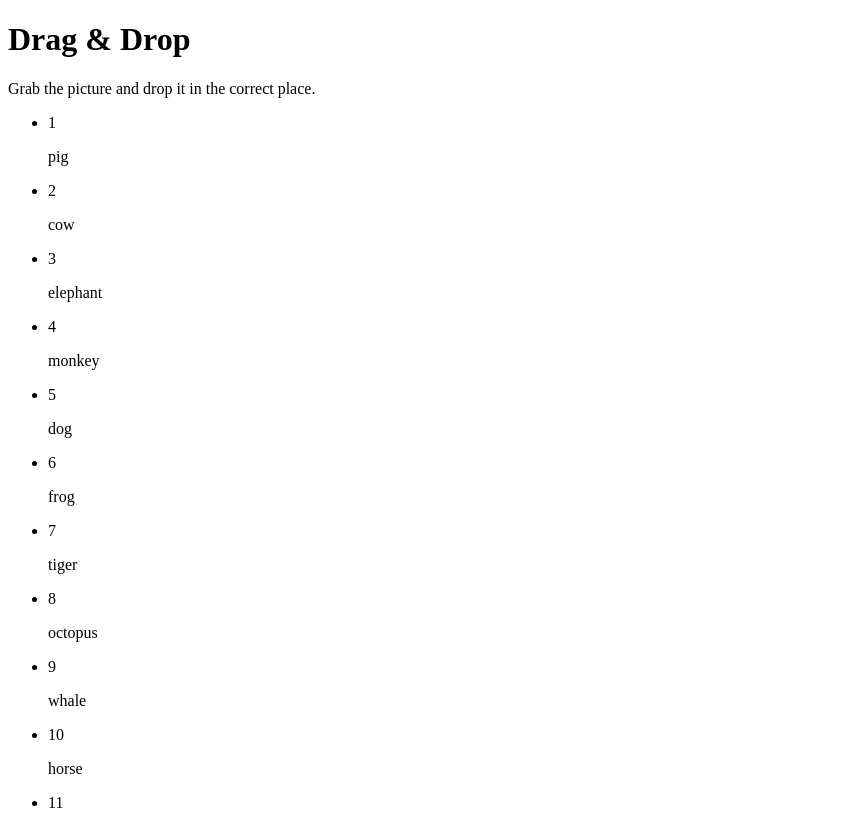
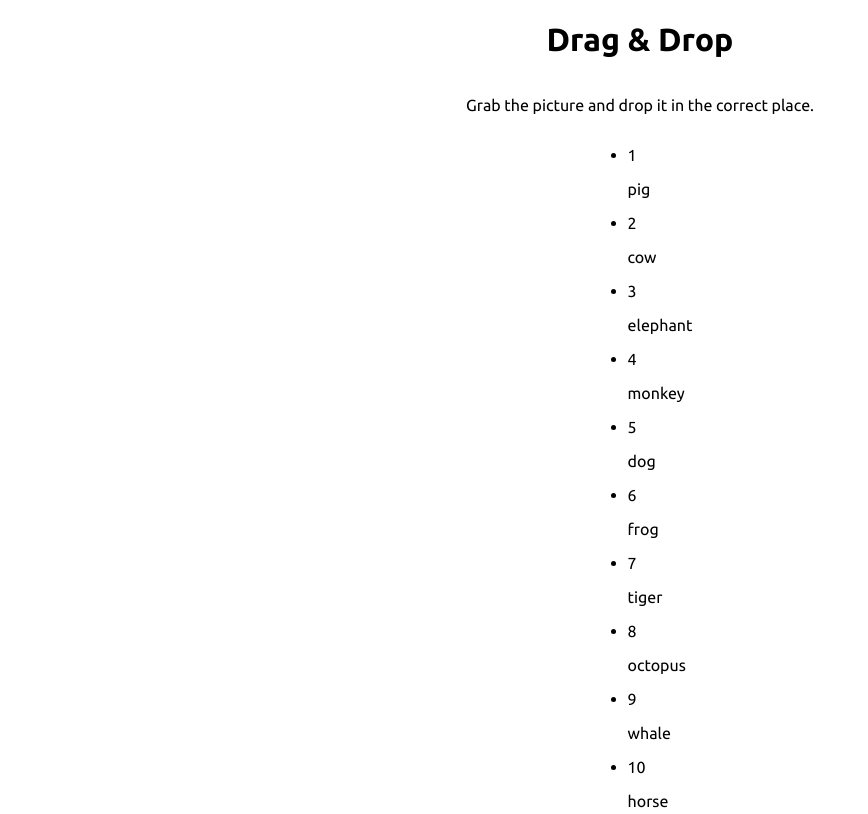
Before and after one commit to BartoszLewosz/drag-drop, a plain HTML site: page index.html in a window 1280 px wide. Shown: the top 814 px of the page, without its empty margins (0-868 px from the left). Drawn offline with Linux system fonts and the light colour scheme.

Commit message:
center elements using flex

```diff
--- a/style.css
+++ b/style.css
@@ -1 +1,14 @@
 @import url("https://fonts.googleapis.com/css2?family=Montserrat:wght@300&family=Ubuntu:wght@300;400;700&display=swap");
+
+* {
+  box-sizing: border-box;
+}
+
+body {
+  display: flex;
+  flex-direction: column;
+  align-items: center;
+  justify-content: center;
+  margin: 0;
+  font-family: "Ubuntu", sans-serif;
+}
```
